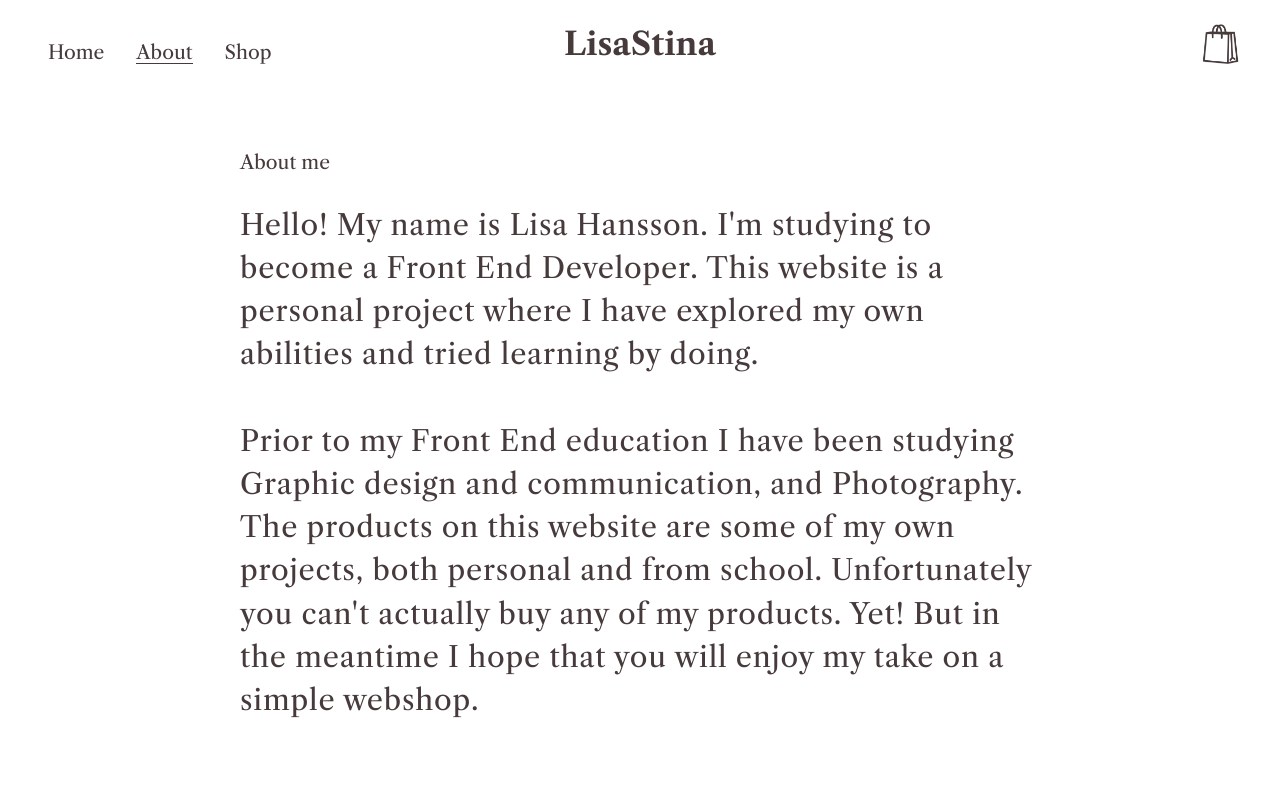
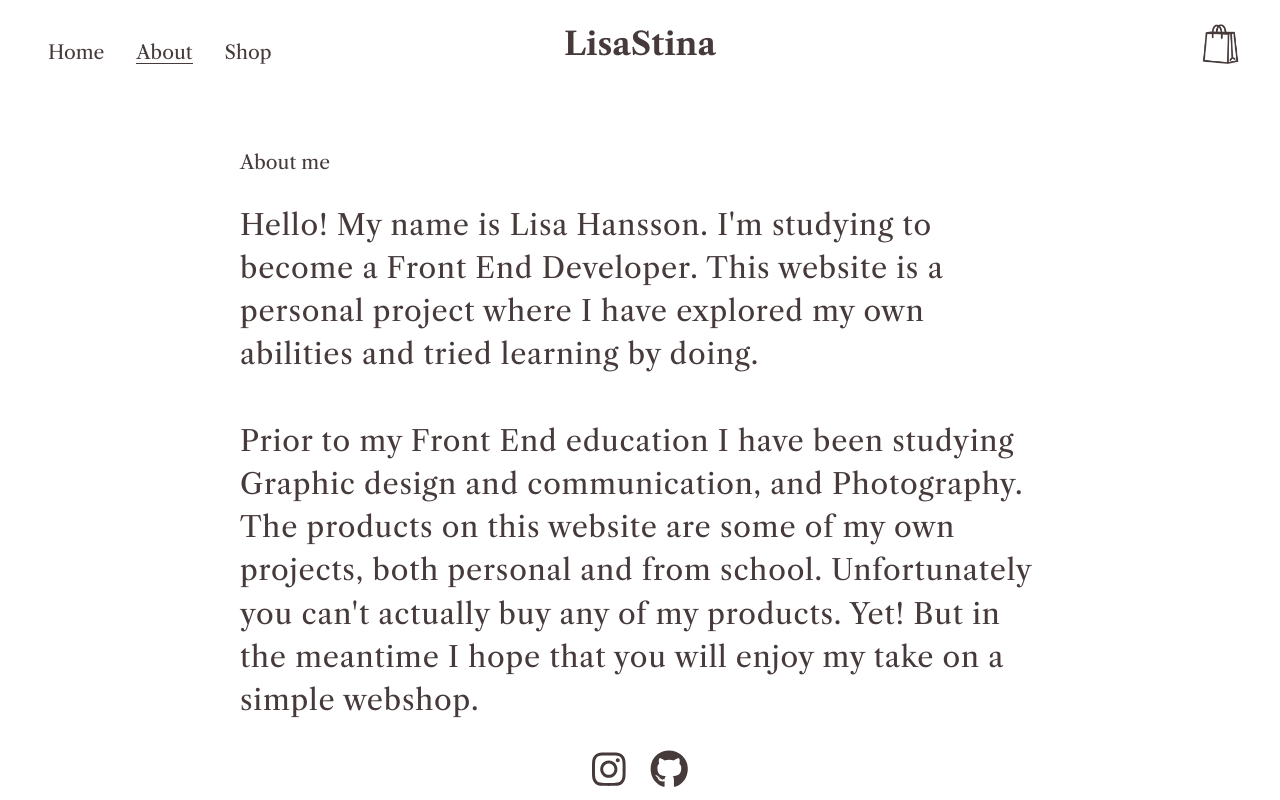
Before and after one commit to lisastina/webshop, a React (Create React App) app in the folder webshop/: page /about in a window 1280 px wide. Shown: the top 800 px of the page. Built offline with nearby package versions, Linux system fonts and the light colour scheme; a web font is replaced by a local one.

Commit message:
Added social media icons on about page

```diff
--- a/webshop/package.json
+++ b/webshop/package.json
@@ -4,7 +4,7 @@
   "private": true,
   "dependencies": {
     "@fortawesome/fontawesome-svg-core": "^1.2.35",
-    "@fortawesome/free-solid-svg-icons": "^5.15.3",
+    "@fortawesome/free-brands-svg-icons": "^5.15.3",
     "@fortawesome/react-fontawesome": "^0.1.14",
     "@testing-library/jest-dom": "^5.11.9",
     "@testing-library/react": "^11.2.5",
--- a/webshop/src/css/About.module.css
+++ b/webshop/src/css/About.module.css
@@ -11,6 +11,13 @@
   line-height: 2.7rem;
   letter-spacing: 0.8px;
 }
+
+.about .social {
+  display: flex;
+  justify-content: center;
+  gap: 1.5rem;
+}
+
 @media screen and (max-width: 600px) {
   .about p {
     font-size: 1.4rem;
--- a/webshop/src/pages/About.js
+++ b/webshop/src/pages/About.js
@@ -1,4 +1,6 @@
 import style from "../css/About.module.css";
+import { FontAwesomeIcon } from "@fortawesome/react-fontawesome";
+import { faInstagram, faGithub } from "@fortawesome/free-brands-svg-icons";
 
 const About = () => {
   return (
@@ -14,6 +16,14 @@ const About = () => {
         Unfortunately you can't actually buy any of my products. Yet! But in the
         meantime I hope that you will enjoy my take on a simple webshop.
       </p>
+      <div className={style.social}>
+        <a href="https://www.instagram.com/lisastina.h/">
+          <FontAwesomeIcon icon={faInstagram} className="fa-2x" />
+        </a>
+        <a href="https://github.com/lisastina">
+          <FontAwesomeIcon icon={faGithub} className="fa-2x" />
+        </a>
+      </div>
     </div>
   );
 };
```
Also changed, not shown: 1 other file (tests, documents, lock files or other folders).
